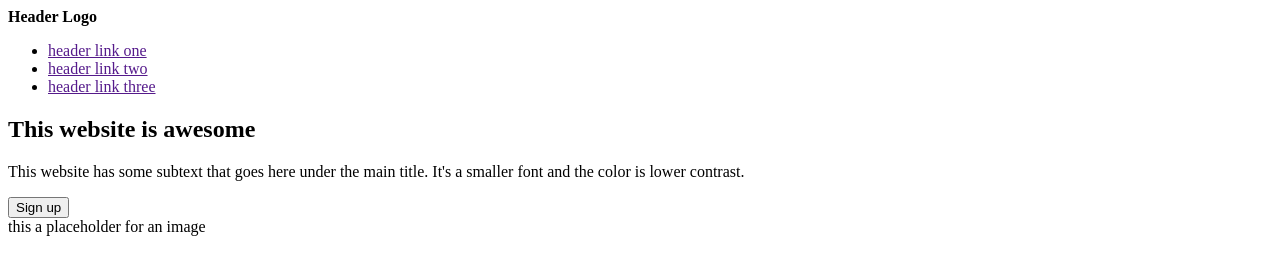
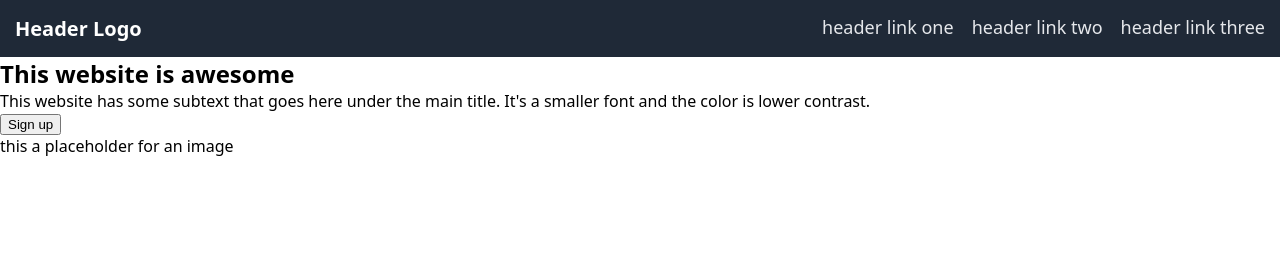
Before and after one commit to sarahrovie/landing-page, a plain HTML site: page index.html in a window 1280 px wide. Drawn offline with Linux system fonts and the light colour scheme.

Commit message:
Set up reset css and style of header section

```diff
--- a/index.html
+++ b/index.html
@@ -4,6 +4,7 @@
     <meta charset="UTF-8">
     <meta name="viewport" content="width=device-width, initial-scale=1.0">
     <title>Landing Page</title>
+    <link rel="stylesheet" href="style.css">
 </head>
 <body>
     <header>
--- a/style.css
+++ b/style.css
@@ -0,0 +1,45 @@
+:root {
+    --dark-bg: #1f2937;
+}
+
+*,
+*::before,
+*::after {
+    box-sizing: border-box;
+}
+
+* {
+    margin: 0;
+}
+
+body {
+    font-family: system-ui, -apple-system, BlinkMacSystemFont, 'Segoe UI', Roboto, Oxygen, Ubuntu, Cantarell, 'Open Sans', 'Helvetica Neue', sans-serif;
+    display: flex;
+    flex-direction: column;
+}
+
+header {
+    display: flex;
+    justify-content: space-between;
+    background-color: var(--dark-bg);
+    color: white;
+    padding: 15px;
+    font-size: 18px;
+}
+
+header b {
+    font-size: 20px;
+}
+
+a {
+    text-decoration: none;
+    color: #e5e7eb;
+}
+
+ul {
+    display: flex;
+    list-style: none;
+    margin: 0;
+    padding: 0;
+    gap: 18px;
+}
```
